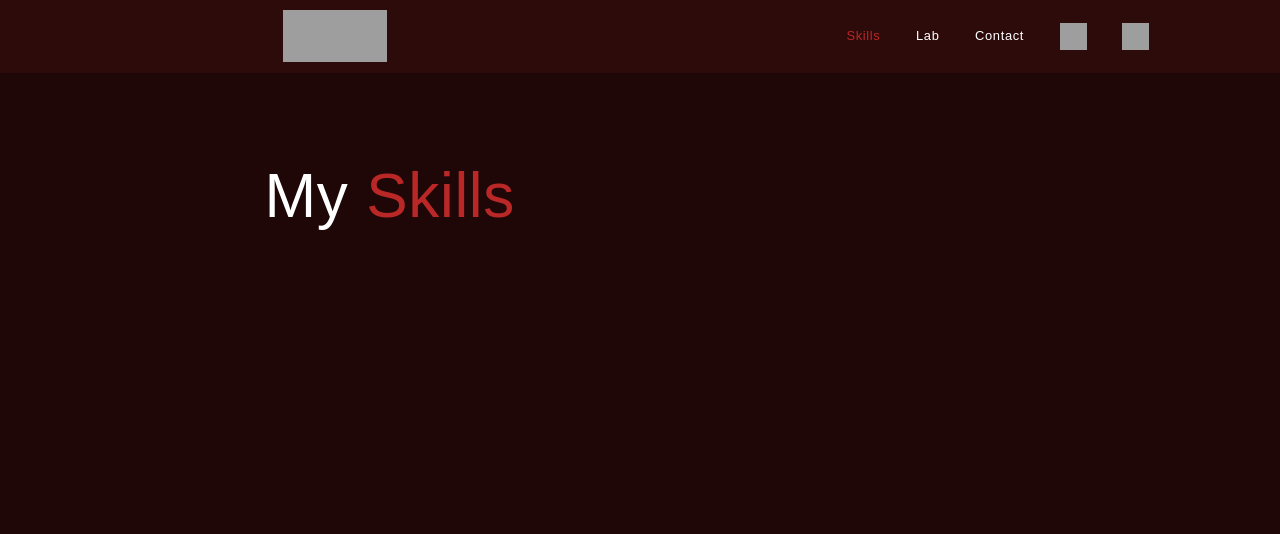
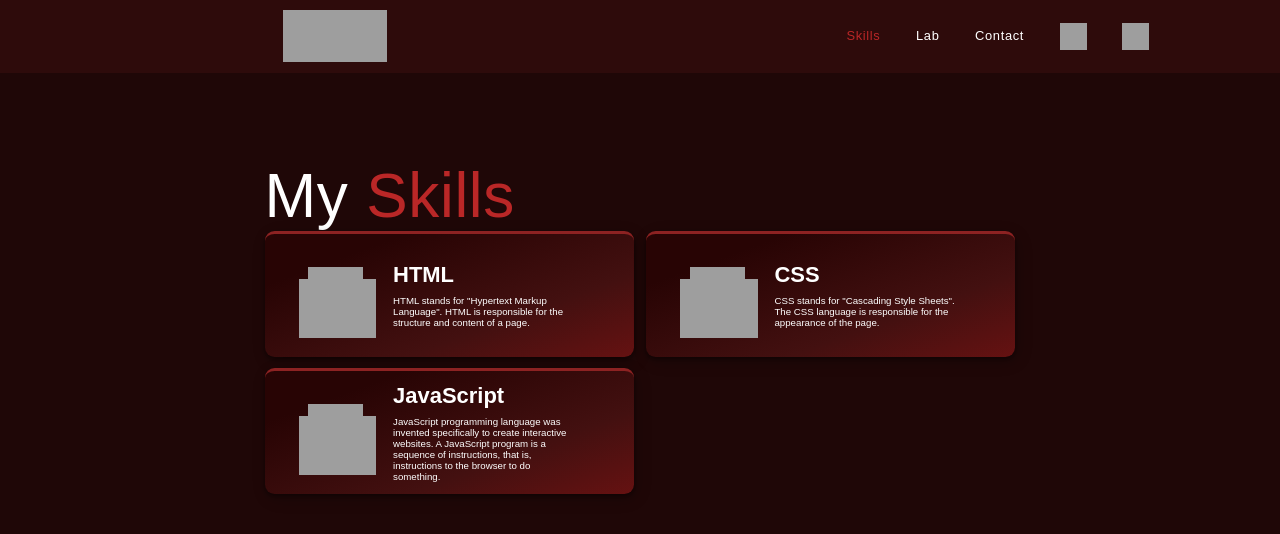
Before and after one commit to Kotyarya/portfolio, a React (Create React App) app in the folder portfolio/: page /skills in a window 1280 px wide. Shown: the top 534 px of the page. Built offline with nearby package versions, Linux system fonts and the light colour scheme; grey boxes are pictures that could not be loaded; a web font is replaced by a local one.

Commit message:
SkillsPage

```diff
--- /dev/null
+++ b/portfolio/src/Components/SkillsPage/Skill/Skill.jsx
@@ -0,0 +1,19 @@
+import style from "./Skill.module.scss"
+import effectImg from "./img/effectImg.png"
+
+const Skill = (props) => {
+    return (
+        <div className={style.block}>
+            <div className={style.img}>
+                <img className={style.logoImg} src={props.logo} alt=""/>
+                <img className={style.effectImg} src={effectImg} alt=""/>
+            </div>
+            <div className={style.text}>
+                <h2 className=" textPoppins600">{props.title}</h2>
+                <p className={style.description + " textPoppins500"}>{props.description}</p>
+            </div>
+        </div>
+    )
+}
+
+export default Skill
--- /dev/null
+++ b/portfolio/src/Components/SkillsPage/Skill/Skill.module.scss
@@ -0,0 +1,43 @@
+.block {
+  display: flex;
+  gap: 4.6rem;
+  background: linear-gradient(160deg, #280404 19.95%, #431010 67.64%, #6D1212 107.08%, #451010 156.61%, #340606 183.21%);
+  box-shadow: 0.4rem 0.7rem 2.6rem rgba(0, 0, 0, 0.12);
+  border-radius: 1.5rem;
+  filter: drop-shadow(0px 0.4rem 0.4rem rgba(0, 0, 0, 0.25)) drop-shadow(0px 0.4rem 0.4rem rgba(0, 0, 0, 0.25));
+  border-top: 0.6rem #8D2222 solid;
+  align-items: center;
+  padding-left: 6.7rem;
+
+  .img {
+    .effectImg {
+      width: 12rem;
+      height: 9.2rem;
+      position: absolute;
+      top: 7rem;
+      left: 5.2rem;
+      z-index: -1;
+    }
+
+    .logoImg {
+      width: 8.5rem;
+      height: 8.5rem;
+    }
+  }
+
+  .text {
+    display: flex;
+    flex-direction: column;
+    gap: 1.1rem;
+    width: 28rem;
+    //line-height: 1.3rem;
+
+    h2 {
+      font-size: 3.4rem;
+    }
+
+    .description {
+      font-size: 1.5rem;
+    }
+  }
+}
--- a/portfolio/src/Components/SkillsPage/SkillsPage.jsx
+++ b/portfolio/src/Components/SkillsPage/SkillsPage.jsx
@@ -4,14 +4,39 @@ import {selectLang} from "../../Redux/Reducers/langReducer";
 import {compose} from "@reduxjs/toolkit";
 import withHeader from "../../HOC/withHeader";
 import style from "./SkillsPage.module.scss"
+import Skill from "./Skill/Skill";
+import htmlImg from "./img/htmlImg.png"
+import cssImg from "./img/cssImg.png"
+import jsImg from "./img/jsImg.png"
 
 const SkillsPage = (props) => {
+    const htmlData = {
+        title: "HTML",
+        description: `HTML stands for "Hypertext Markup Language". HTML is responsible for the structure and content of a page.`,
+        logo: htmlImg
+    }
+    const cssData = {
+        title: "CSS",
+        description: `CSS stands for "Cascading Style Sheets". The CSS language is responsible for the appearance of the page.`,
+        logo: cssImg
+    }
+    const jsData = {
+        title: "JavaScript",
+        description: "JavaScript programming language was invented specifically to create interactive websites. A JavaScript program is a sequence of instructions, that is, instructions to the browser to do something.",
+        logo: jsImg
+    }
+
+
     return (
         <div className={style.content}>
             <article>
                 <h2 className="textPreahvihear">My <span className="redText">Skills</span></h2>
             </article>
-            <div></div>
+            <div className={style.skillsContainer}>
+                {[htmlData, cssData, jsData].map((item) => {
+                    return (<Skill {...item}/>)
+                })}
+            </div>
             <div></div>
         </div>
     )
--- a/portfolio/src/Components/SkillsPage/SkillsPage.module.scss
+++ b/portfolio/src/Components/SkillsPage/SkillsPage.module.scss
@@ -15,4 +15,12 @@
       font-weight: 400;
     }
   }
+
+  .skillsContainer {
+    display: grid;
+    grid-template-columns: 57rem 57rem;
+    grid-template-rows: 19.5rem 19.5rem 19.5rem;
+    grid-column-gap: 2rem;
+    grid-row-gap: 1.7rem;
+  }
 }
```
